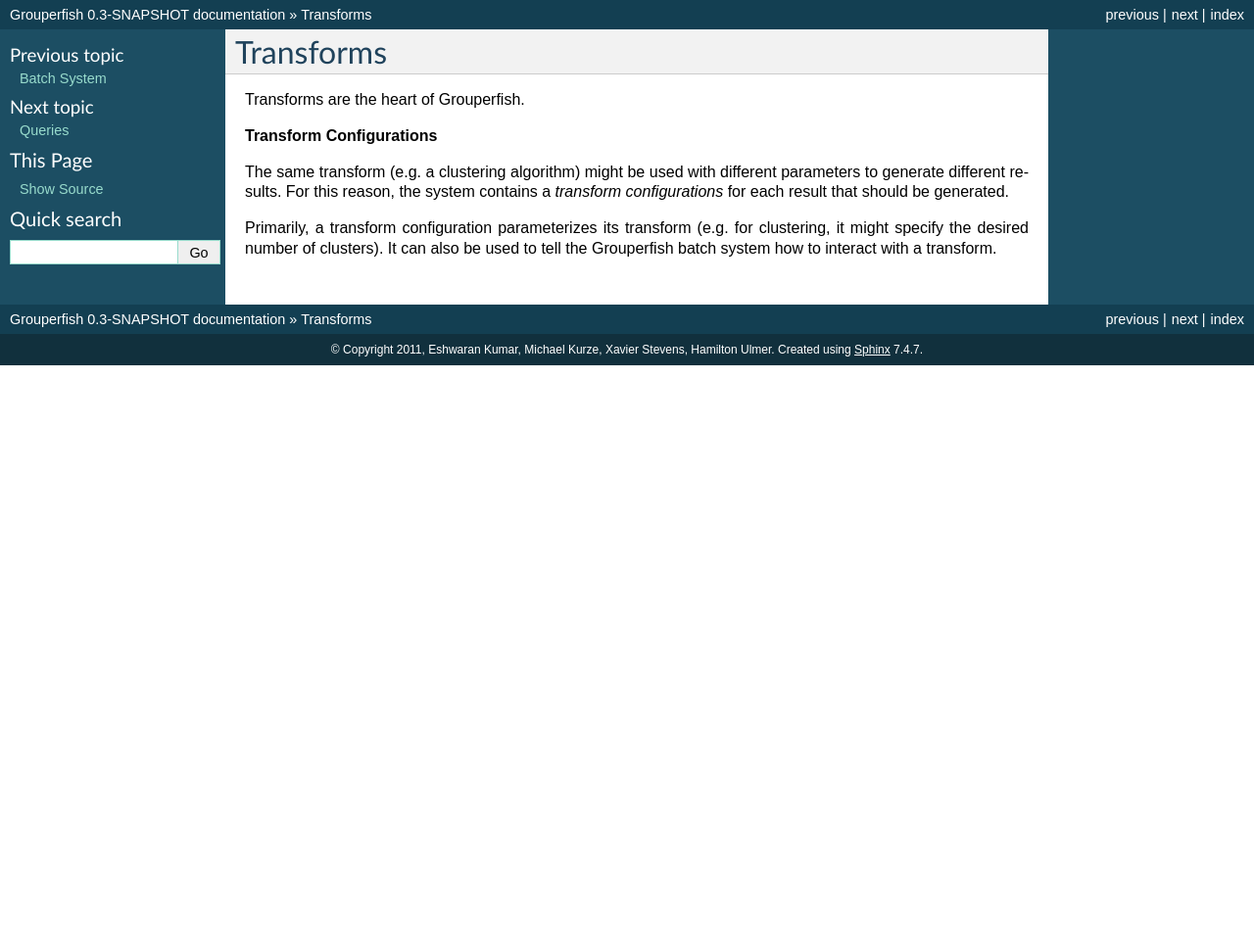
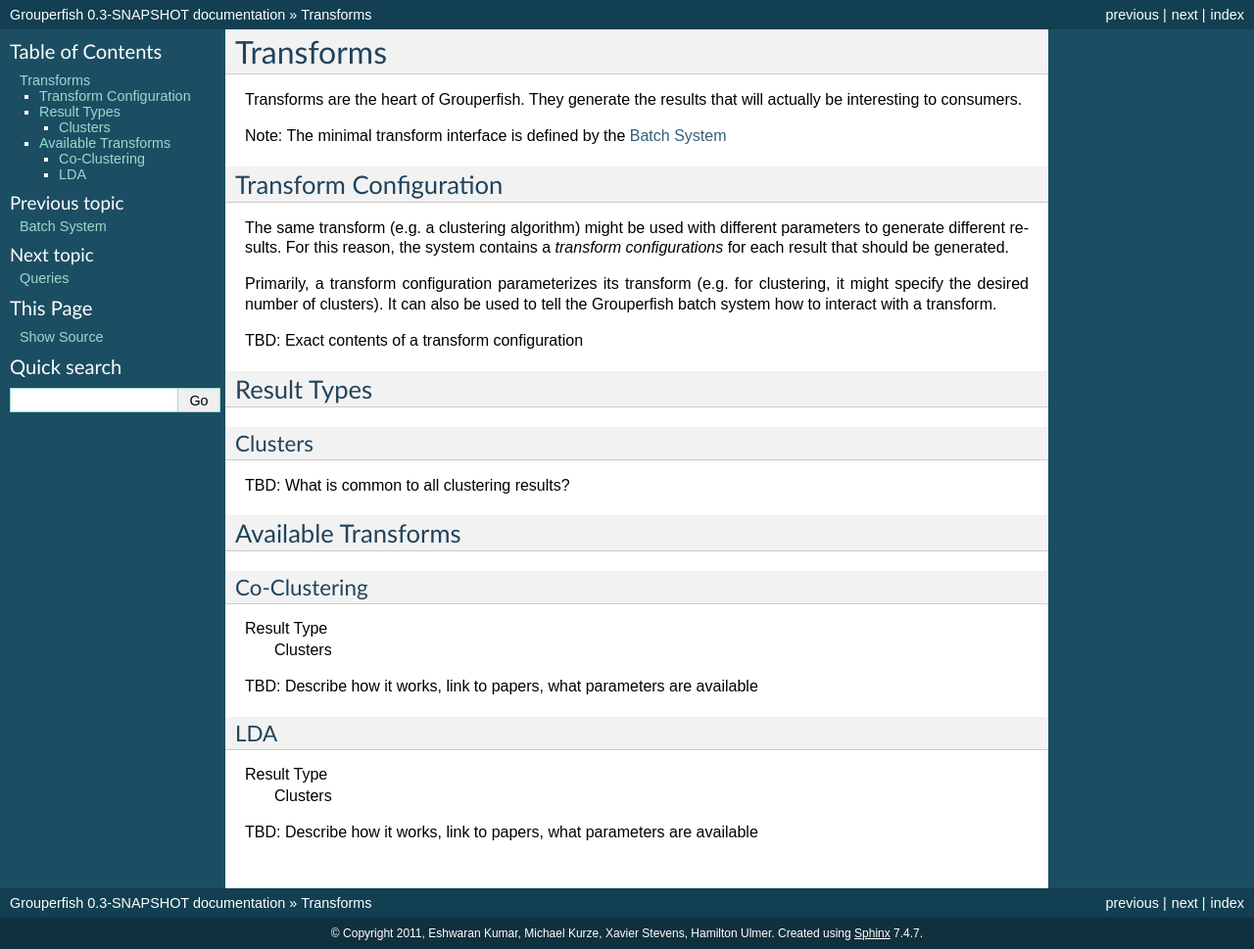
Before and after one commit to mozilla-metrics/grouperfish, a Sphinx documentation site: the page built from docs/transforms.rst, in a window 1280 px wide. Shown: the whole page at 98% size. Built offline with Sphinx 7.4.7, drawn with Linux system fonts in a browser that asks for light colours; formulas are drawn with MathJax 3; before the commit the page ends 900 px from its top, so only the background shows below that.

Commit message:
Fleshed out docs on transforms a little.

```diff
--- a/docs/transforms.rst
+++ b/docs/transforms.rst
@@ -4,9 +4,14 @@
 Transforms
 ==========
 
-Transforms are the heart of Grouperfish.
+Transforms are the heart of Grouperfish. They generate the results that will
+actually be interesting to consumers.
 
-**Transform Configurations**
+Note: The minimal transform interface is defined by the :ref:`batch_system`
+
+
+Transform Configuration
+-----------------------
 
 The same transform (e.g. a clustering algorithm) might be used with different
 parameters to generate different results.  For this reason, the system
@@ -16,3 +21,35 @@
 Primarily, a transform configuration parameterizes its transform (e.g. for
 clustering, it might specify the desired number of clusters). It can also be
 used to tell the  Grouperfish batch system how to interact with a transform.
+
+TBD: Exact contents of a transform configuration
+
+
+Result Types
+------------
+
+Clusters
+^^^^^^^^
+
+TBD: What is common to all clustering results?
+
+
+Available Transforms
+--------------------
+
+Co-Clustering
+^^^^^^^^^^^^^
+
+Result Type
+    Clusters
+
+TBD: Describe how it works, link to papers, what parameters are available
+
+
+LDA
+^^^
+
+Result Type
+    Clusters
+
+TBD: Describe how it works, link to papers, what parameters are available
```
